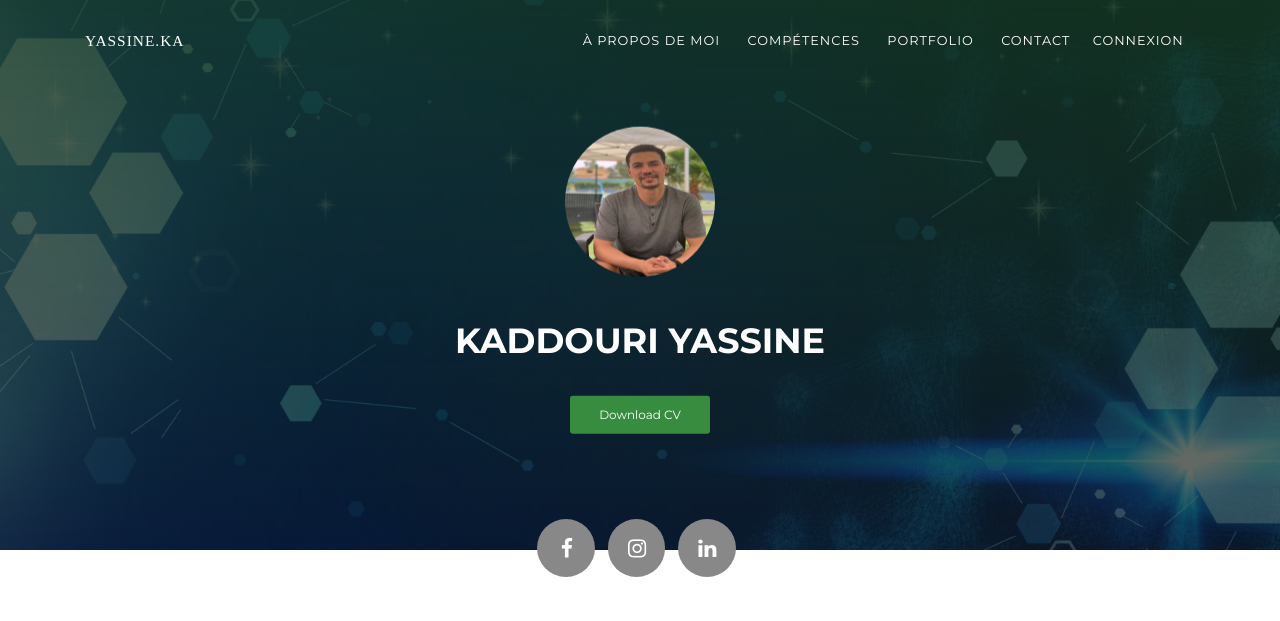
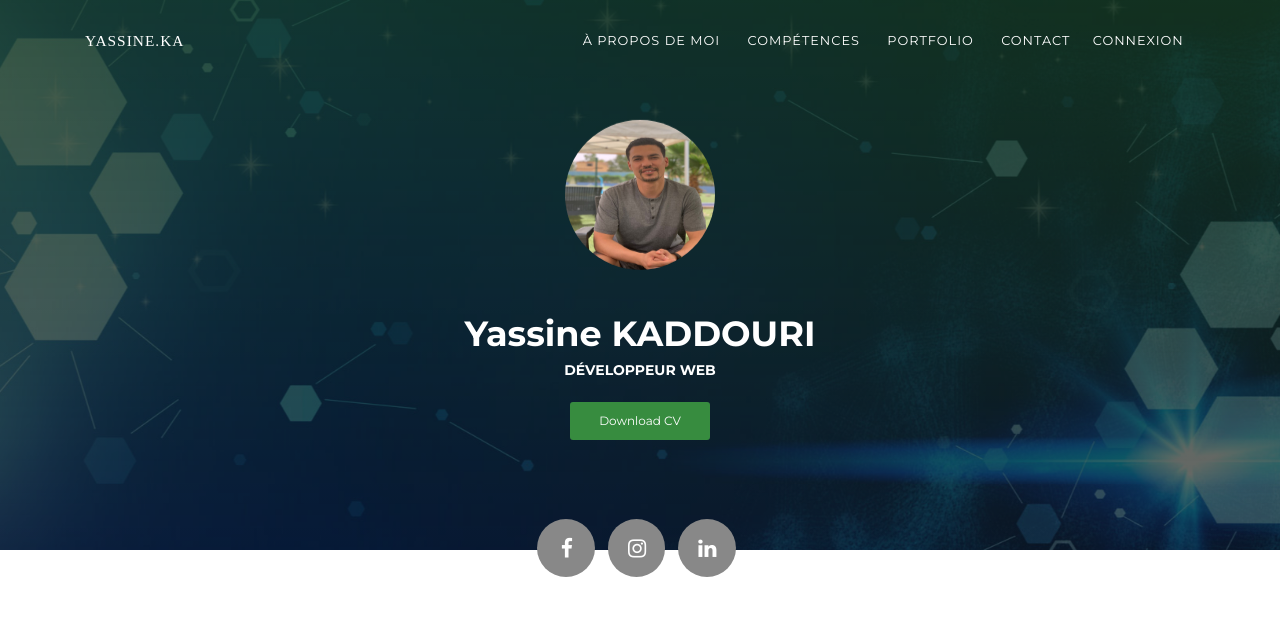
Before and after one commit to YassineKaddouri/portfolio-yassine-ka, a Symfony app: template templates/home/index.html.twig in a window 1280 px wide. Shown: the top 621 px of the page. Run offline with Twig, Linux system fonts and the light colour scheme; the template is opened without the code that fills it, so the values that code supplies are empty; some libraries are stand-ins or nearby versions.

Commit message:
last modification

```diff
--- a/templates/home/index.html.twig
+++ b/templates/home/index.html.twig
@@ -64,8 +64,9 @@
                                  <div class="cc-profile-image"><a href="#"><img src="{{asset ('uploads/images/imgyassine.jpg') }}" alt="Image"/></a></div>
 
 {#                                <div class="h2 title">{{person.nom}} {{ person.prenom }}</div>#}
-                                <div class="h2 title"> KADDOURI YASSINE</div>
+                                <div class="h2 title"> Yassine KADDOURI</div>
 {#                                <p class="category text-white">{{ person.titre }}</p>#}
+                                <p class="category text-white">Développeur Web</p>
 {#                                {% if not app.user %}#}
 {#                                <a class="btn btn-primary" href="{{ path('security_login') }}" >Download CV</a>#}
 {#                                {% else %}#}
```
